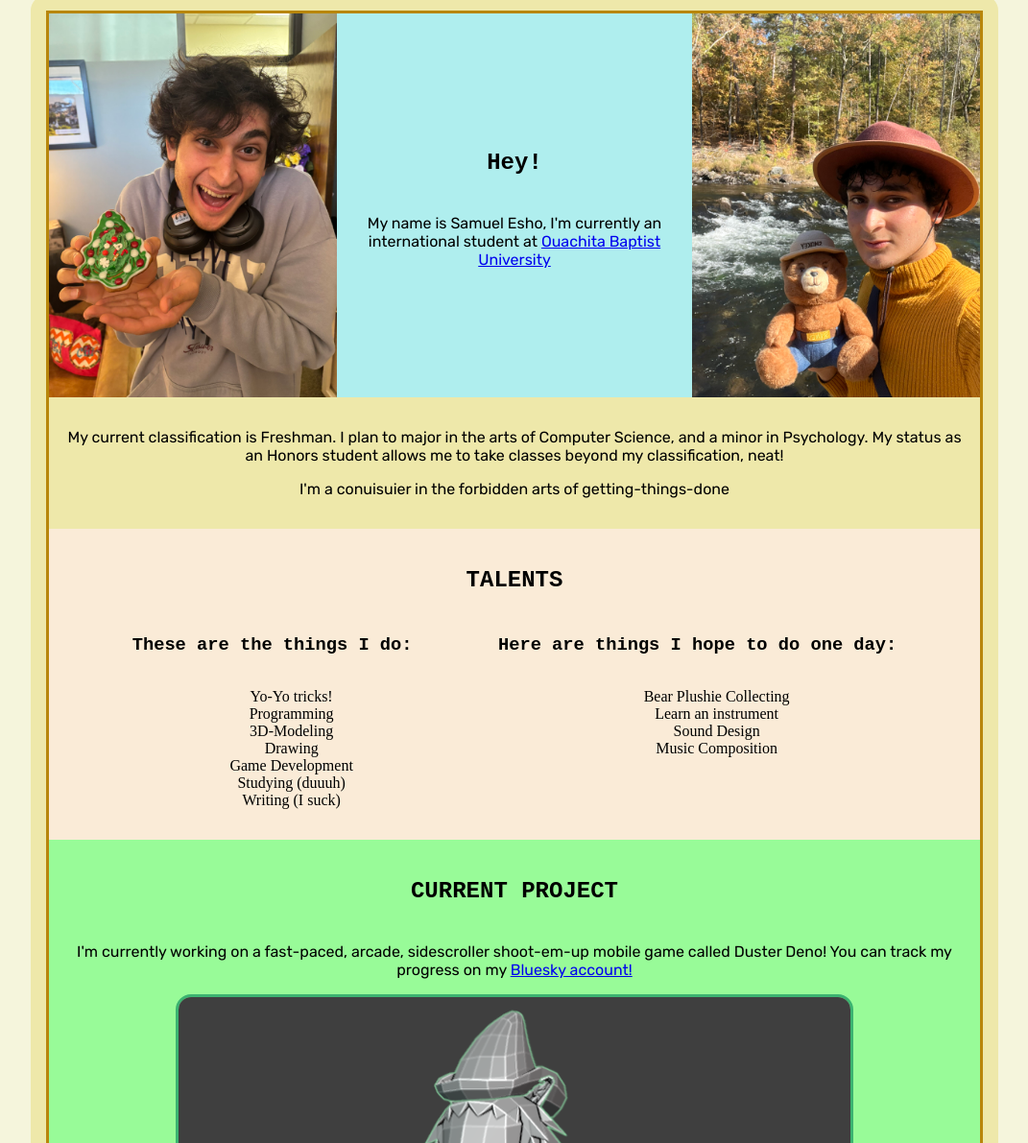
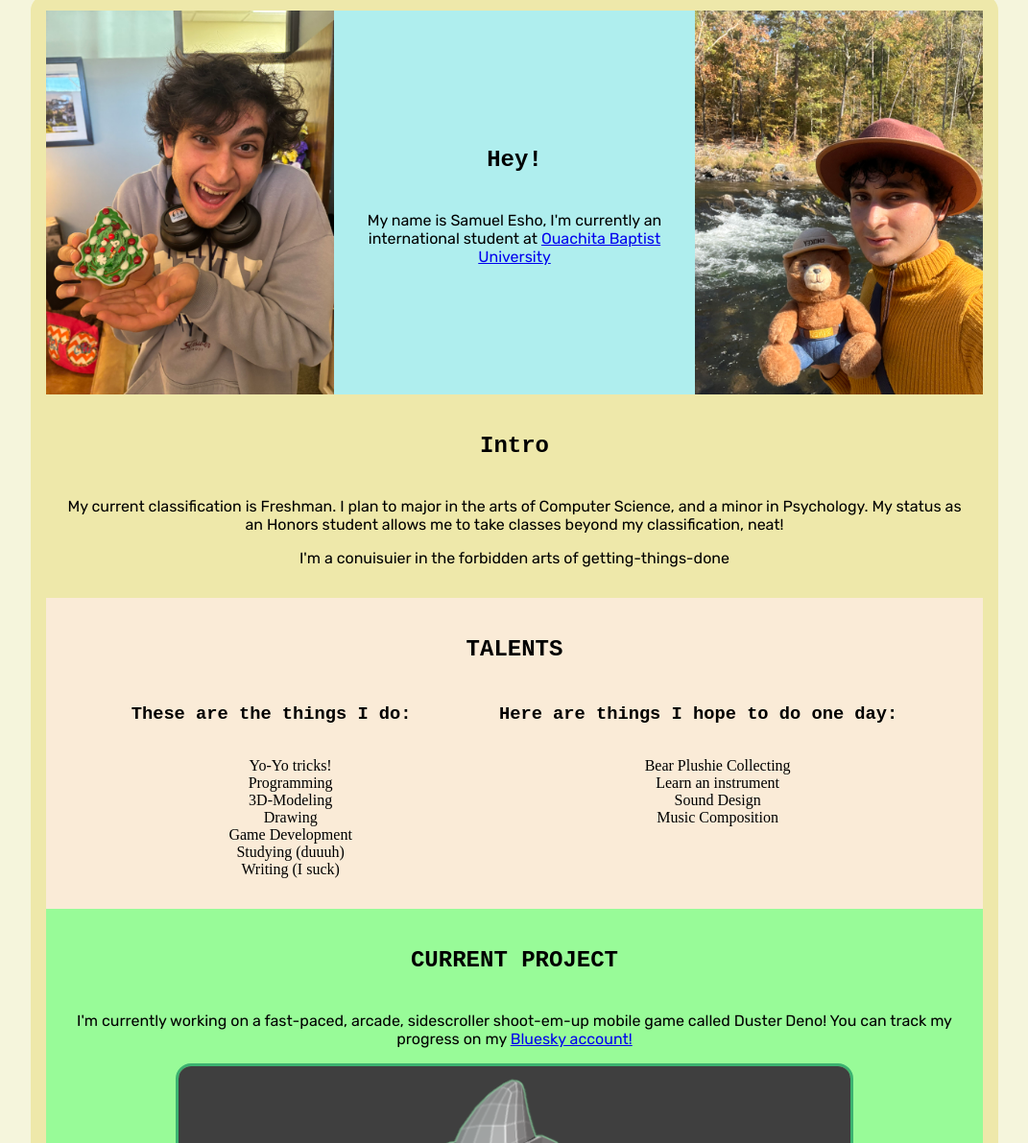
Before and after one commit to Samprisho/portfolio, a plain HTML site: page index.html in a window 1280 px wide. Shown: the part 109-1300 px from the top of the page at 96% size, without its empty margins (104-1175 px from the left). Drawn offline with Linux system fonts and the light colour scheme.

Commit message:
Make website  W3C Valid

```diff
--- a/index.html
+++ b/index.html
@@ -20,39 +20,38 @@
       </nav>
     </header>
     <main>
-      <article>
       <section id="splash">
         <img
           src="img/cookie.JPEG"
           alt="Samuel holding a decorated cookie that resembles a christmas tree"
-            width="300px"
+          width="300"
         />
-          <subsection>
+        <div>
           <h2>Hey!</h2>
           <p>
             My name is Samuel Esho, I'm currently an international student at
             <a href="https://obu.edu/"> Ouachita Baptist University</a>
           </p>
-          </subsection>
+        </div>
         <img
           src="img/smokey.JPEG"
           alt="Samuel poses beside a river with hi Smokey Bear plushie"
-            width="300px"
+          width="300"
         />
       </section>
       <section id="intro">
+        <h2>Intro</h2>
         <p>
-            My current classification is Freshman. I plan to major in the arts
-            of Computer Science, and a minor in Psychology. My status as an
-            Honors student allows me to take classes beyond my classification,
-            neat!
+          My current classification is Freshman. I plan to major in the arts of
+          Computer Science, and a minor in Psychology. My status as an Honors
+          student allows me to take classes beyond my classification, neat!
         </p>
         <p>I'm a conuisuier in the forbidden arts of getting-things-done</p>
       </section>
       <section id="talents">
         <h2>TALENTS</h2>
-          <subsection>
-            <subsection>
+        <div>
+          <div>
             <h3>These are the things I do:</h3>
             <ul>
               <li>Yo-Yo tricks!</li>
@@ -63,8 +62,8 @@
               <li>Studying (duuuh)</li>
               <li>Writing (I suck)</li>
             </ul>
-            </subsection>
-            <subsection>
+          </div>
+          <div>
             <h3>Here are things I hope to do one day:</h3>
             <ul>
               <li>Bear Plushie Collecting</li>
@@ -72,33 +71,32 @@
               <li>Sound Design</li>
               <li>Music Composition</li>
             </ul>
-            </subsection>
-          </subsection>
+          </div>
+        </div>
       </section>
       <section id="projects">
         <h2>CURRENT PROJECT</h2>
         <p>
           I'm currently working on a fast-paced, arcade, sidescroller
-            shoot-em-up mobile game called Duster Deno! You can track my
-            progress on my
+          shoot-em-up mobile game called Duster Deno! You can track my progress
+          on my
           <a href="https://bsky.app/profile/samprisho.bsky.social"
             >Bluesky account!</a
           >
         </p>
         <div class="showcase">
           <img
-              width="700px"
+            width="700"
             src="img/deno.png"
             alt="A 3D model of an anthromorphic coyote, wielding two guns"
           />
           <img
-              width="700px"
+            width="700"
             src="img/code.png"
             alt="OOOOOOH SCARY, CONFUSING GAME CODE"
           />
         </div>
       </section>
-      </article>
     </main>
   </body>
 </html>
--- a/style.css
+++ b/style.css
@@ -42,9 +42,6 @@ main {
   border-radius: 1em;
   border: 1em solid palegoldenrod;
 }
-article {
-  border: 0.2em solid darkgoldenrod;
-}
 
 header {
   display: flex;
@@ -61,7 +58,7 @@ header > nav > * {
   padding: 1em;
 }
 
-article section {
+main section {
   justify-content: space-between;
   padding: 1em;
   text-align: center;
@@ -75,7 +72,7 @@ article section {
   background-color: paleturquoise;
 }
 
-#splash > subsection {
+#splash > div {
   padding: 1em;
   align-content: center;
 }
@@ -89,7 +86,7 @@ article section {
   background-color: antiquewhite;
 }
 
-#talents > subsection {
+#talents > div {
   display: flex;
   align-content: space-around;
   justify-content: space-evenly;
```
Also changed, not shown: about.html (+2 -4 lines). Lines whose indentation alone changed are shown as unchanged.
